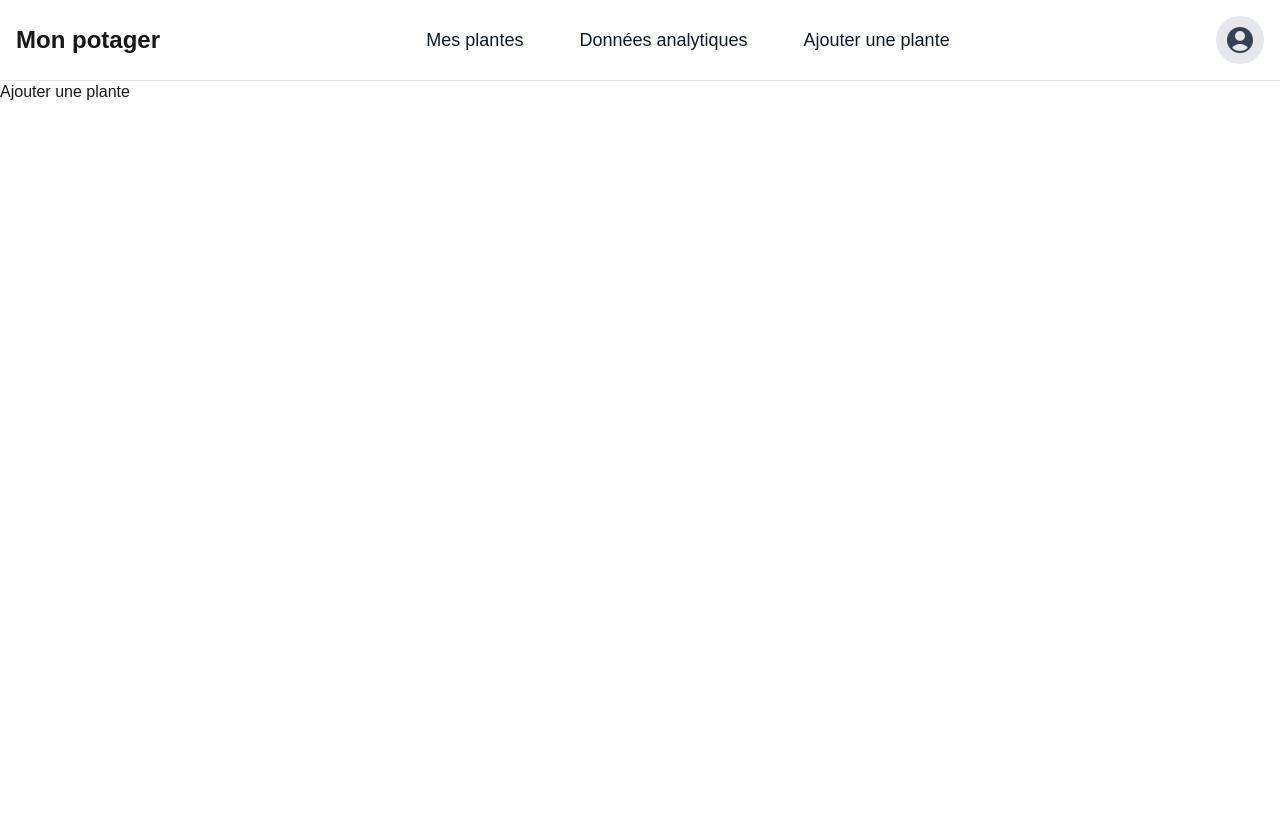
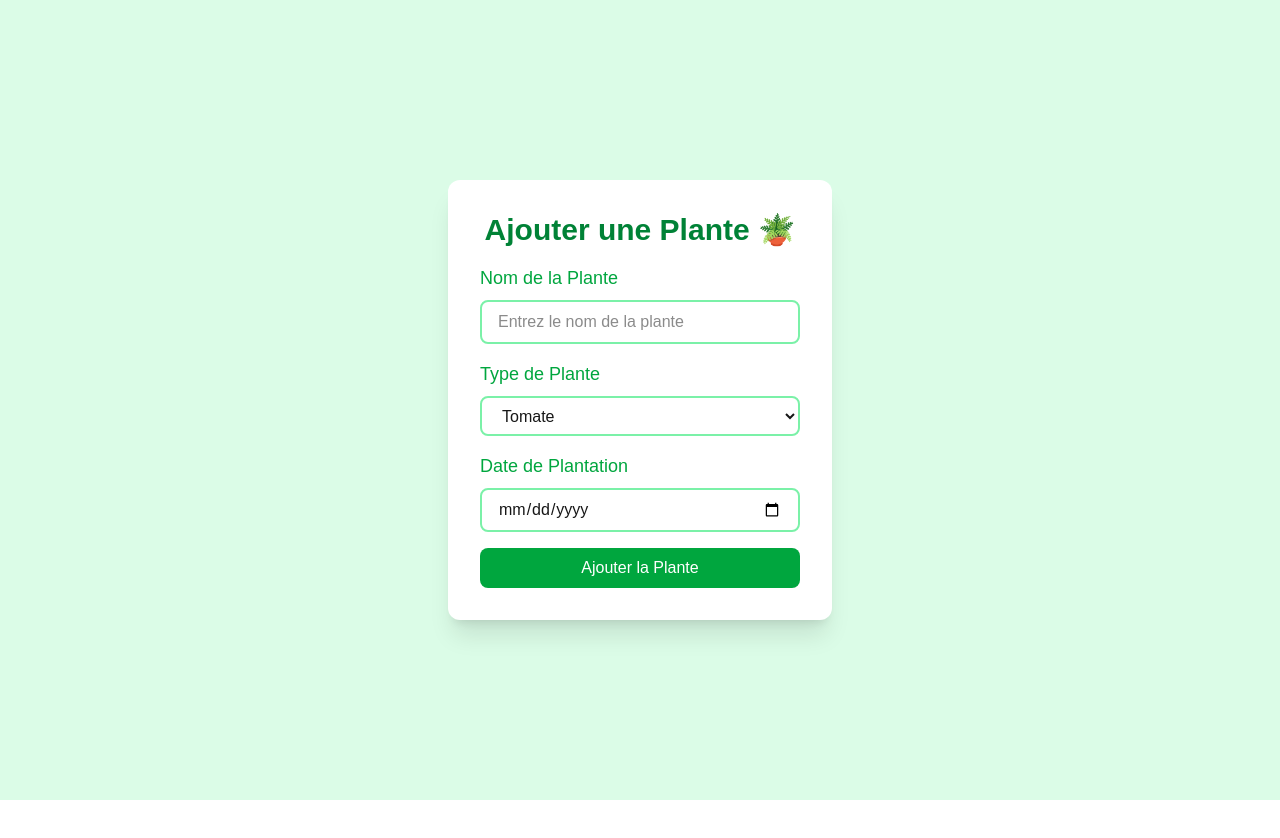
Before and after one commit to manon223/ProjetPotager4A, a Next.js app: page /ajouterPlante in a window 1280 px wide. Shown: the top 838 px of the page. After the commit the page ends 800 px from the top, so only its background shows below. Built offline with nearby package versions, Linux system fonts and the light colour scheme.

Commit message:
Commit 3: Ajout page angela

```diff
--- a/src/app/ajouterPlante/page.tsx
+++ b/src/app/ajouterPlante/page.tsx
@@ -1,15 +1,83 @@
-import Navbar from "@/components/Navbar";
-export default function ajouterPlante(){
+// app/plante/page.tsx
+"use client";
+
+import { useState } from "react";
+
+export default function AjouterPlante() {
+    const [nom, setNom] = useState("");
+    const [type, setType] = useState("");
+    const [date, setDate] = useState("");
+
+    const handleSubmit = (e: React.FormEvent) => {
+        e.preventDefault();
+        console.log("Nom de la plante:", nom);
+        console.log("Type de plante:", type);
+        console.log("Date de plantation:", date);
+    };
     return (
-        <>
-            <Navbar/>
-            <main style={{ marginTop: '80px' }}> {/* Marge pour éviter que la navbar recouvre le titre */}
-                <h1>Ajouter une plante</h1>
-            </main>
-        </>
 
+        <div className="bg-green-100 min-h-screen flex items-center justify-center py-8">
 
+            <div className="bg-white p-8 rounded-xl shadow-xl w-96 space-y-6">
+                <h1 className="text-3xl font-semibold text-center text-green-700 mb-4">
+                    Ajouter une Plante 🪴
+                </h1>
+                <form onSubmit={handleSubmit} className="space-y-6">
+                    {/* Champ pour le nom de la plante */}
+                    <div className="mb-4">
+                        <label htmlFor="nom" className="block text-lg font-medium text-green-600">Nom de la
+                            Plante</label>
+                        <input
+                            type="text"
+                            id="nom"
+                            value={nom}
+                            onChange={(e) => setNom(e.target.value)}
+                            placeholder="Entrez le nom de la plante"
+                            className="border-2 border-green-300 rounded-lg w-full px-4 py-2 mt-2 focus:outline-none focus:ring-2 focus:ring-green-400"
+                        />
+                    </div>
 
+                    {/* Champ pour le type de plante */}
 
-    )
+                    <div className="mb-4">
+                        <label htmlFor="type" className="block text-lg font-medium text-green-600">Type de
+                            Plante</label>
+                        <div className="mb-4">
+                            <select
+                                id="plant-type"
+                                className="border-2 border-green-300 rounded-lg w-full px-4 py-2 mt-2 focus:outline-none focus:ring-2 focus:ring-green-400 "
+                                style={{ height: '40px' }}
+                            >
+                                <option value="tomato">Tomate</option>
+                                <option value="carrot">Carotte</option>
+                                <option value="lettuce">Laitue</option>
+                                <option value="pepper">Poivron</option>
+                            </select>
+                        </div>
+                    </div>
+
+                    {/* Champ pour la date de plantation */}
+                    <div className="mb-4">
+                        <label htmlFor="date" className="block text-lg font-medium text-green-600">Date de
+                            Plantation</label>
+                        <input
+                            type="date"
+                            id="date"
+                            value={date}
+                            onChange={(e) => setDate(e.target.value)}
+                            className="border-2 border-green-300 rounded-lg w-full px-4 py-2 mt-2 focus:outline-none focus:ring-2 focus:ring-green-400"
+                        />
+                    </div>
+
+                    {/* Bouton de soumission */}
+                    <button
+                        type="submit"
+                        className="bg-green-600 text-white py-2 px-6 rounded-lg w-full hover:bg-green-700 focus:outline-none focus:ring-2 focus:ring-green-500"
+                    >
+                        Ajouter la Plante
+                    </button>
+                </form>
+            </div>
+        </div>
+    );
 }
--- /dev/null
+++ b/src/app/login/page.tsx
@@ -0,0 +1,59 @@
+"use client";
+import Link from "next/link";
+
+
+export default function LoginPage() {
+    return (
+        <div className="flex min-h-screen">
+            {/* Bloc de gauche avec bordure */}
+            <div className="w-1/3 bg-green-700"></div>
+
+            {/* Bloc de droite avec le formulaire */}
+            <div className="flex flex-col items-center justify-center w-2/3 bg-white">
+                <h2 className="text-2xl font-bold mb-4">Connexion 🌾</h2>
+
+                {/* Formulaire */}
+                <form className="bg-gray-100 p-6 rounded-lg shadow-md w-80">
+                    {/* Champ Email */}
+                    <div className="mb-4">
+                        <label className="block text-sm font-medium">Email :</label>
+                        <input
+                            type="email"
+                            placeholder="exemple@email.com"
+                            className="border rounded w-full px-3 py-2 mt-1"
+                        />
+                    </div>
+
+                    {/* Champ Mot de passe */}
+                    <div className="mb-4">
+                        <label className="block text-sm font-medium">Mot de passe :</label>
+                        <input
+                            type="password"
+                            placeholder="••••••••"
+                            className="border rounded w-full px-3 py-2 mt-1"
+                        />
+                    </div>
+                    <div className="mb-4">
+                        <Link href = "/" className=" text-green-700">Mot de passe oublié ? </Link>
+                    </div>
+
+                    {/* Bouton de connexion */}
+                    <button
+                        type="submit"
+                        className="bg-green-600 text-white py-2 px-4 rounded w-full hover:bg-green-700"
+                    >
+                        Se connecter
+                    </button>
+                </form>
+                <br />
+                <div>
+                    <p>Pas de compte ?
+                        <Link href = "/" className=" text-green-700"> Créer un compte</Link>
+                    </p>
+
+                </div>
+            </div>
+        </div>
+
+    );
+}
--- a/src/app/mesPlantes/page.tsx
+++ b/src/app/mesPlantes/page.tsx
@@ -1,11 +1,55 @@
-import Navbar from "@/components/Navbar";
-export default function mesPlantes(){
-    return(
-        <>
-            <Navbar />
-            <main style={{ marginTop: '80px' }}> {/* Marge pour éviter que la navbar recouvre le titre */}
-                <h1>Mes Plantes</h1>
-            </main>
-        </>
+// 'use client'; // Si tu utilises Next.js 13 avec "app" dir
+
+import React from 'react';
+
+// Exemple de données de plantes (tu peux remplacer ceci par un appel API si nécessaire)
+const plants = [
+    {
+        id: 1,
+        name: 'Tomate',
+        image: '/images/tomate.jpg', // Assure-toi d'avoir une image à ce chemin
+    },
+    {
+        id: 2,
+        name: 'Carotte',
+        image: '/images/carotte.jpg',
+    },
+    {
+        id: 3,
+        name: 'Laitue',
+        image: '/images/laitue.jpg',
+    },
+    {
+        id: 4,
+        name: 'Poivron',
+        image: '/images/poivron.jpg',
+    },
+];
+
+const PlantesPage = () => {
+    return (
+        <div className="min-h-screen bg-gray-50 p-8">
+            <h1 className="text-3xl font-bold text-green-600 mb-6">Mes Plantes</h1>
+
+            <div className="grid grid-cols-1 sm:grid-cols-2 md:grid-cols-3 gap-8">
+                {plants.map((plant) => (
+                    <div
+                        key={plant.id}
+                        className="bg-white rounded-lg shadow-lg overflow-hidden"
+                    >
+                        <img
+                            src={plant.image}
+                            alt={plant.name}
+                            className="w-full h-40 object-cover"
+                        />
+                        <div className="p-4">
+                            <h2 className="text-xl font-semibold text-green-700">{plant.name}</h2>
+                        </div>
+                    </div>
+                ))}
+            </div>
+        </div>
     );
-}
+};
+
+export default PlantesPage;
```
Also changed, not shown: src/app/login/nouveauCompte/page.tsx (renamed from src/app/nouveauCompte/page.tsx).
